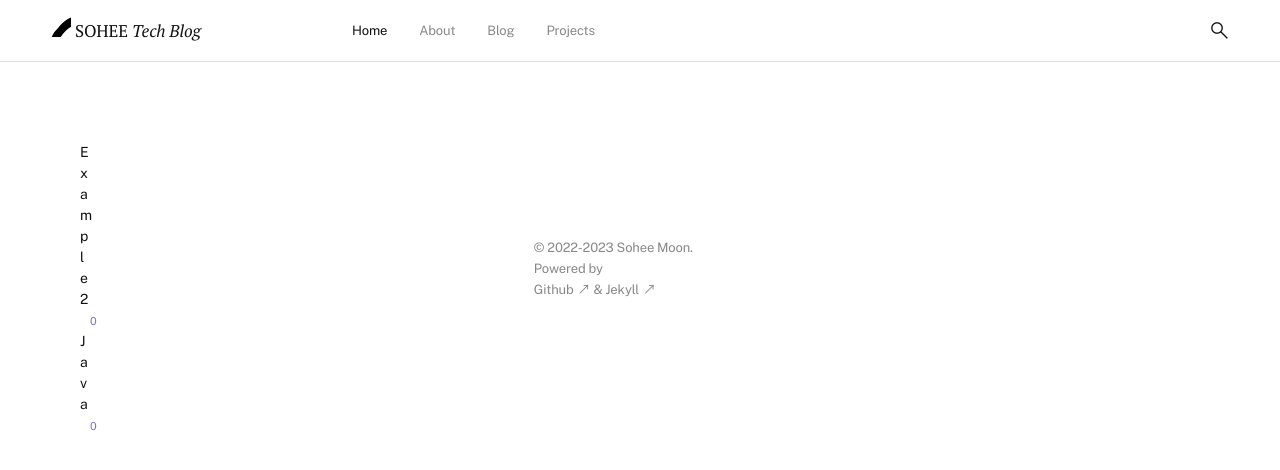
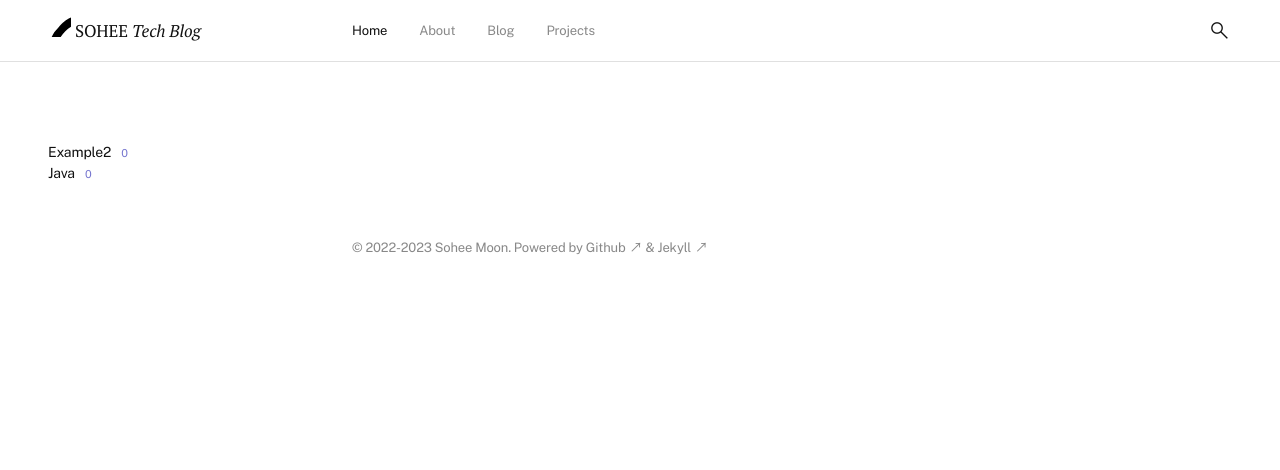
Before and after one commit to soheetech/soheetech.github.io, a Jekyll site: the page built from index.md, in a window 1280 px wide. Shown: the top 470 px of the page. Built offline with Jekyll 4.4.1, drawn with Linux system fonts in a browser that asks for light colours.

Commit message:
Update default.html

```diff
--- a/_layouts/default.html
+++ b/_layouts/default.html
@@ -5,12 +5,10 @@
     <main{% if page.layout == "home" %} id="main"{% endif %} class="page-content" aria-label="Content">
       {%- include header.html -%}
       <section class="container d-flex">
-        <article id="sidebar" class="container"><div class="col col-3-12">{%- include category.html -%}</div></article>
-        <article class="pl-3-12">
-          <div class="col col-6-12">
+        <article id="sidebar" class="col col-3-12">{%- include category.html -%}</article>
+        <article id="contents" class="col col-6-12">
             <div>{{ content }}</div>
             {%- include footer.html -%}
-          </div>
         </article>
       </section>
       <!-- dropdown menu -->
```
